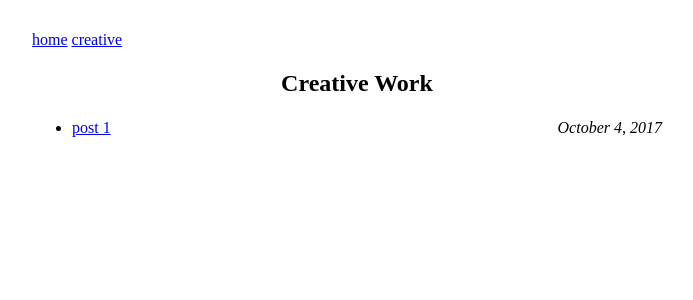
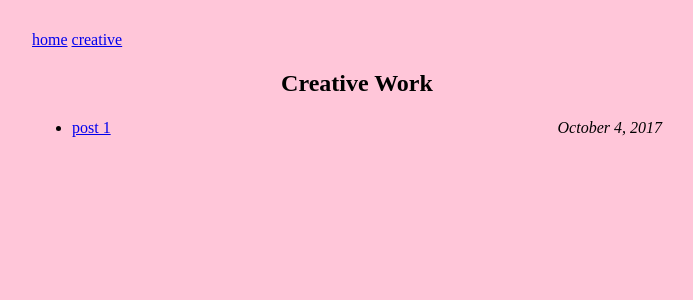
Before and after one commit to pmt/pmt.github.io, a Jekyll site: the page built from creative.html, in a window 1280 px wide. Shown: the top 300 px of the page, without its empty margins (283-976 px from the left). Built offline with Jekyll 4.4.1, drawn with Linux system fonts in a browser that asks for light colours.

Commit message:
new background color

```diff
--- a/css/blog.scss
+++ b/css/blog.scss
@@ -6,6 +6,7 @@
 body {
     /* margin: 0; */
     font-family: serif;
+    background-color: #ffc6d9;
 }
 div.pagecontents {
     margin: 20px auto 0px auto;
```
